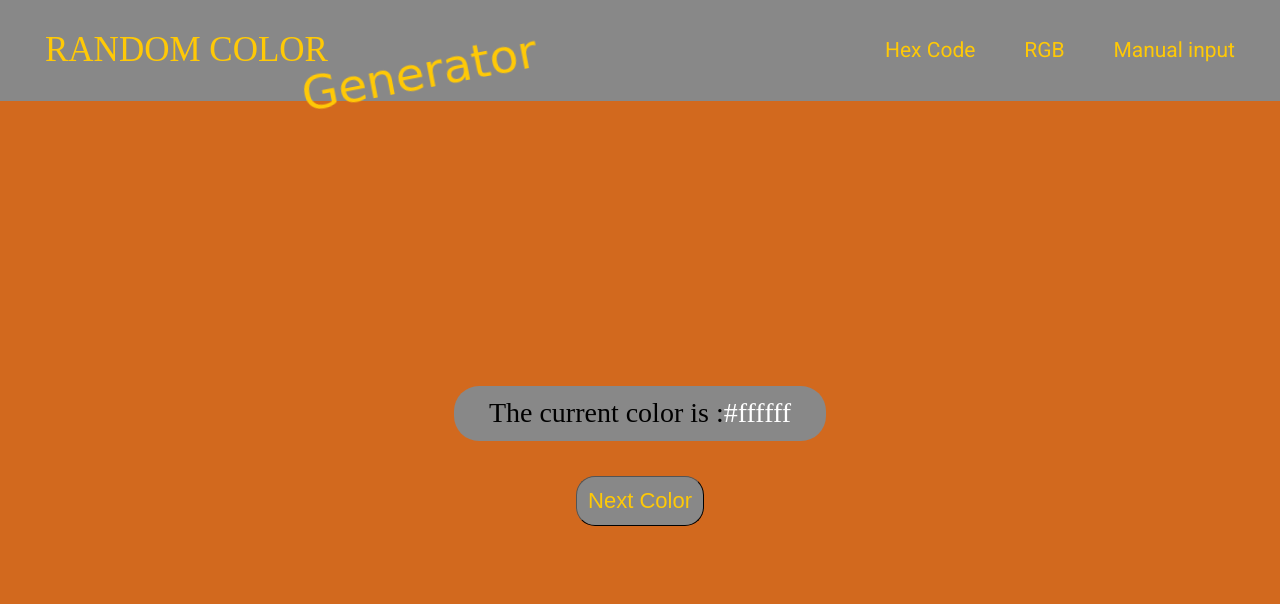
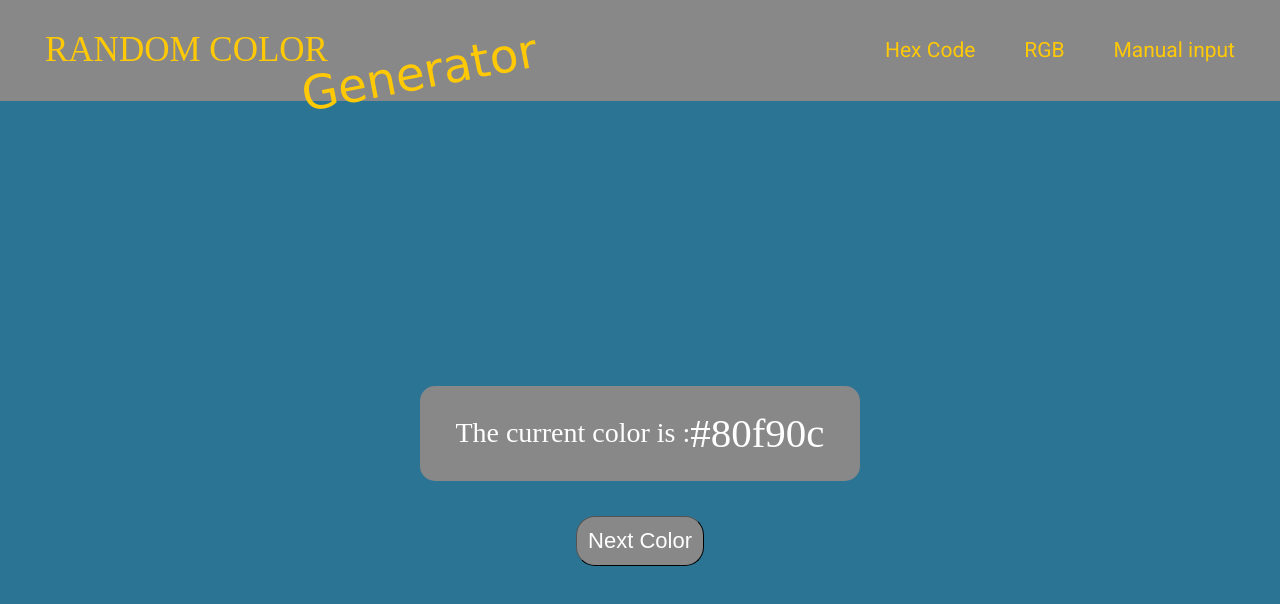
Before and after one commit to UgyenNorbu/Random_color_generator, a plain HTML site: page index.html in a window 1280 px wide. Both pictures are taken after a click on the button "Next Color". Drawn offline with Linux system fonts and the light colour scheme; a web font is replaced by a local one.

Commit message:
Incorporated random background and hexcode display

```diff
--- a/app.js
+++ b/app.js
@@ -1,8 +1,16 @@
-var characters = 'abcdef0123456789'
-var val = ""
-var outCode = ""
+// Listen for Click
+
+const button = document.querySelector('.btn');
+const body = document.querySelector('.body');
+const hex = document.querySelector('.hex');
+
+// Generate Hexcode
+
+var characters = 'abcdef0123456789';
 
 function genCode(lenCode) {
+    var val = "";
+    var outCode = "#";
     for(var i = 0; i < lenCode; i++){
         let count = Math.floor(Math.random()*16)
         val = characters.charAt(count)
@@ -10,11 +18,11 @@ function genCode(lenCode) {
         //console.log(val)
         outCode = outCode + val
     }
-    return outCode
+    return outCode;
 }
+// Assign the Hexcode to the background color of the body div
 
-console.log(genCode(6))
-
-// Listen for Click
-// Generate Hexcode
-// Assign the Hexcode to the background color of the body div
+button.addEventListener('click', e => {
+    body.style.backgroundColor = genCode(6);
+    hex.innerText = genCode(6);
+});
--- a/index.html
+++ b/index.html
@@ -57,13 +57,12 @@
 
                 <div class="right">
                     <p class="hex">
-                        #ffffff
                     </p>
                 </div>
             </div>
 
             <div class="bottom-row">
-                <button>Next Color</button>
+                <button class="btn">Next Color</button>
             </div>
         </div>
     </div>
--- a/style.css
+++ b/style.css
@@ -29,7 +29,7 @@ p {
 
 .title-2{
     font-family: 'Water Brush', cursive;
-    position: fixed;
+    position: absolute;
     font-size: 47px;
     top: 45px;
     left: 300px;
@@ -69,17 +69,25 @@ a:link, a:visited, a:hover, a:active {
     flex-direction: row;
     justify-content: center;
     align-items: center;
+    color: white;
     background-color:#888888;
-    height: 55px;
-    border-radius: 25px;
+    height: 95px;
+    border-radius: 15px;
     padding-left: 35px;
     padding-right: 35px;
     margin-bottom: 25px;
 }
 
 .right{
+    /*background-color: rgb(121, 73, 73);*/
+}
+
+.hex {
+    height: 100%;
+    font-size: 41px;
     color:white;
 }
+
 .bottom-row {
     display: flex;
     justify-content: center;
@@ -90,7 +98,8 @@ button{
     font-size: 22px;
     border-radius: 19px;
     padding: 11px;
-    color: rgb(255, 201, 6);
+    color: white;
     background-color:#888888;
-    border-width: 1px;
+    border-width: 0.3px;
+    cursor: pointer;
 }
```
